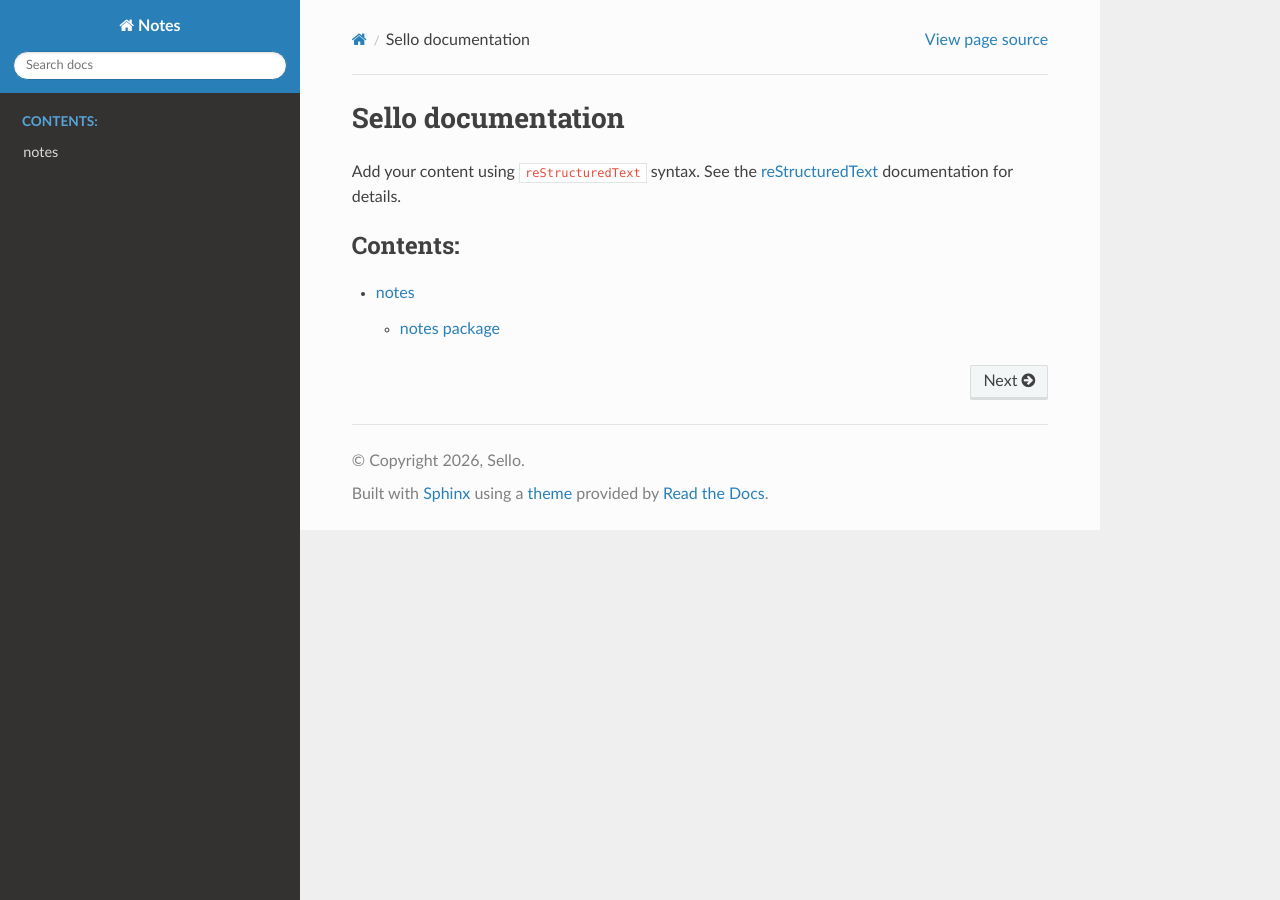
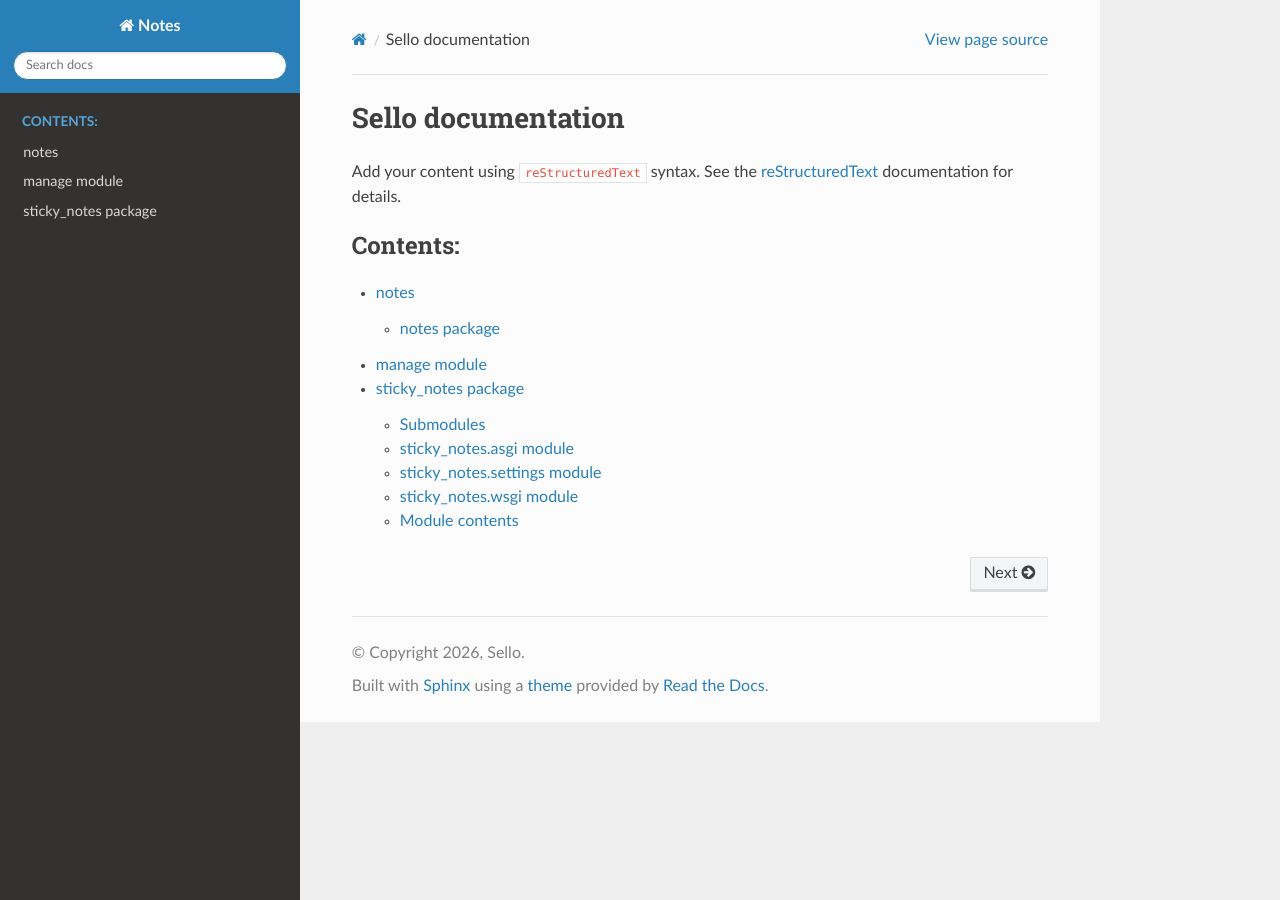
Before and after one commit to SMSekhoela/sticky-notes-django-01, a Sphinx documentation site: the page built from docs/index.rst, in a window 1280 px wide. Built offline with Sphinx 7.4.7 and the Read the Docs theme 3.1.0, drawn with Linux system fonts in a browser that asks for light colours.

```diff
--- a/docs/conf.py
+++ b/docs/conf.py
@@ -8,7 +8,14 @@
 
 import os
 import sys
-sys.path.insert(0, os.path.abspath('..'))
+from pathlib import Path
+
+import django
+
+project_root = Path(__file__).resolve().parents[1]
+sys.path.insert(0, str(project_root))
+os.environ.setdefault('DJANGO_SETTINGS_MODULE', 'sticky_notes.settings')
+django.setup()
 
 project = 'Notes'
 copyright = '2026, Sello'
--- a/docs/index.rst
+++ b/docs/index.rst
@@ -16,3 +16,5 @@ documentation for details.
    :caption: Contents:
 
    modules
+   manage
+   sticky_notes
--- /dev/null
+++ b/docs/requirements.txt
@@ -0,0 +1,3 @@
+-r ../requirements.txt
+Sphinx>=9.1,<10
+sphinx-rtd-theme>=3,<4
--- /dev/null
+++ b/docs/sticky_notes.rst
@@ -0,0 +1,37 @@
+sticky\_notes package
+=====================
+
+Submodules
+----------
+
+sticky\_notes.asgi module
+-------------------------
+
+.. automodule:: sticky_notes.asgi
+   :members:
+   :show-inheritance:
+   :undoc-members:
+
+sticky\_notes.settings module
+-----------------------------
+
+.. automodule:: sticky_notes.settings
+   :members:
+   :show-inheritance:
+   :undoc-members:
+
+sticky\_notes.wsgi module
+-------------------------
+
+.. automodule:: sticky_notes.wsgi
+   :members:
+   :show-inheritance:
+   :undoc-members:
+
+Module contents
+---------------
+
+.. automodule:: sticky_notes
+   :members:
+   :show-inheritance:
+   :undoc-members:
```
Also changed, not shown: docs/manage.rst (added, +7 -0 lines), 10 other files.
